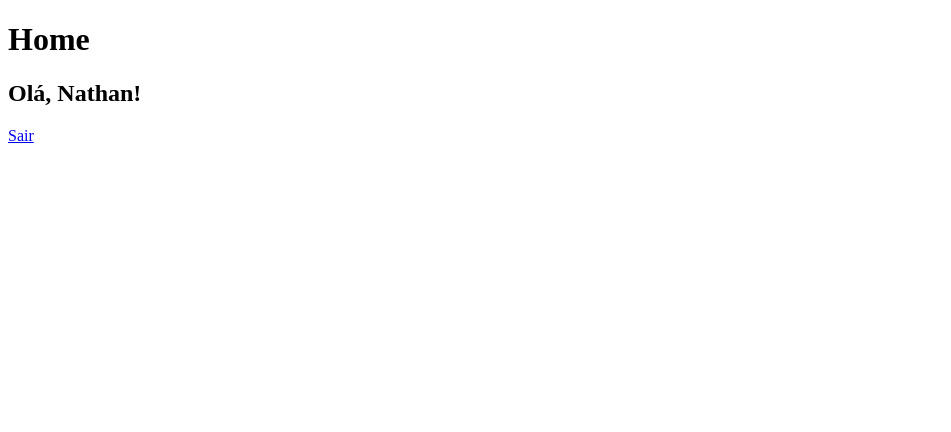
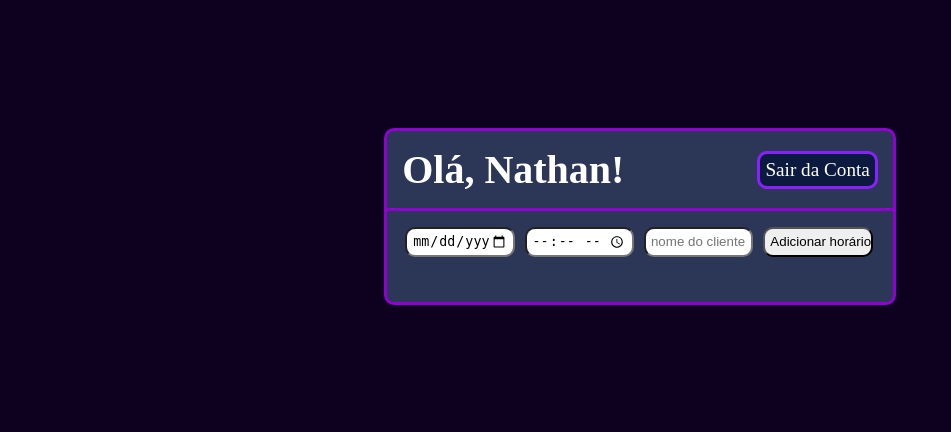
Before and after one commit to NtCalii/Agendamento_Digital, a Flask app: page / in a window 1280 px wide. Shown: the top 432 px of the page, without its empty margins (0-951 px from the left). Run offline with Flask 3, Linux system fonts and the light colour scheme; a user stored in the database is signed in.

Commit message:
Banco dos Horários criados
Banco de dados dos Horários criado e feita conexão, home.html add conteúdo e também os inputs, css para o home criado.

```diff
--- a/App.py
+++ b/App.py
@@ -1,8 +1,9 @@
-from flask import Flask, render_template, request, redirect, url_for
+from flask import Flask, render_template, request, redirect, url_for, flash
 from flask_login import LoginManager, login_user, logout_user, login_required, current_user
 from Database import db
-from Models import Usuarios
+from Models import Usuarios, Horarios
 import hashlib
+from datetime import date, time
 
 app = Flask(__name__)
 app.secret_key = "senha_secreta"
@@ -58,10 +59,35 @@ def logout():
     logout_user()
     return redirect(url_for("login"))
 
-@app.route("/")
+@app.route("/", methods=["GET", "POST"])
 @login_required
 def home():
-    return render_template("Home.html")
+    if request.method == "GET":
+        return render_template("Home.html")
+    elif request.method == "POST":
+        nome_cliente = request.form["inputNomeCliente"]
+        horario_str = request.form["inputHorario"]
+        data_str = request.form["inputData"]
+        usuario_id = current_user.id
+
+        try:
+            # Convertendo a data
+            ano, mes, dia = map(int, data_str.split('-'))
+            data_convertida = date(ano, mes, dia)
+
+            # Convertendo o horário
+            hora, minuto = map(int, horario_str.split(':'))
+            horario_convertido = time(hora, minuto)
+
+        except (ValueError, AttributeError):
+            flash("Formato de data/horário inválido!", "error")
+            return redirect(url_for("home"))
+
+        novo_agendamento = Horarios(nome_cliente=nome_cliente, horario=horario_convertido, usuario_id=usuario_id, data=data_convertida)
+        db.session.add(novo_agendamento)
+        db.session.commit()
+
+        return redirect(url_for("home"))
 
 if __name__ == "__main__":
     with app.app_context():
--- /dev/null
+++ b/static/Home.css
@@ -0,0 +1,64 @@
+*{
+    margin: 0;
+    box-sizing: border-box;
+}
+
+body{
+    background: rgb(14, 0, 31);
+}
+.principal{
+    display: flex;
+    flex-flow: row wrap;
+    width: 40%;
+    height: auto;
+    margin: 10% 30%;
+    background: rgb(44, 55, 88);
+    border: 3px solid rgb(144, 0, 211);
+    border-radius: 10px;
+}
+header{
+    padding-bottom: 3%;
+    border-bottom: 3px solid rgb(144, 0, 211);
+    width: 100%;
+    display: flex;
+    flex-flow: row wrap;
+    align-items: center;
+    justify-content: space-between;
+}
+header h1{
+    margin: 3% 0 0 3%;
+    font-size: 2.5rem;
+    color: white;
+    text-align: left;
+}
+header a{
+    border: 3px solid rgb(136, 32, 255);
+    border-radius: 10px;
+    background: rgb(13, 26, 63);
+    text-decoration: none;
+    color: white;
+    margin: 3% 3% 0 0;
+    padding: 5px;
+    font-size: 1.2rem;
+}
+header a:hover{
+    background: rgb(187, 204, 255);
+    cursor: pointer;
+    color: rgb(0, 0, 0);
+}
+form{
+    margin: 3%;
+}
+input[name="inputData"],input[name="inputHorario"],input[name="inputNomeCliente"],input[name="inputAgendado"]{
+    height: 30px;
+    width: 23%;
+    border-radius: 10px;
+    padding: 5px;
+    align-items: center;
+    margin: 0 3px;
+    cursor: pointer;
+}
+[name="inputAgendado"]:hover{
+    background: rgb(187, 204, 255);
+    color: rgb(0, 0, 0);
+}
--- a/static/Login.css
+++ b/static/Login.css
@@ -40,9 +40,9 @@ div a{
     font-size: 1.3rem;
 }
 a:hover, form input[type='submit']:hover{
-    background: rgb(45, 79, 180);
+    background: rgb(187, 204, 255);
     cursor: pointer;
-    color: white;
+    color: rgb(0, 0, 0);
 }
 div form input{
     margin: 3%;
--- a/templates/Home.html
+++ b/templates/Home.html
@@ -3,11 +3,26 @@
 <head>
     <meta charset="UTF-8">
     <meta name="viewport" content="width=device-width, initial-scale=1.0">
+    <link rel="stylesheet" href="{{url_for('static', filename='Home.css')}}">
     <title>Home</title>
 </head>
 <body>
-    <h1>Home</h1>
-    <h2>Olá, {{current_user.nome}}!</h2>
-    <a href="{{url_for('logout')}}">Sair</a>
+    <div class="principal">
+        <header>
+            <h1>Olá, {{current_user.nome}}!</h1>
+            <a href="{{url_for('logout')}}">Sair da Conta</a>
+        </header>
+
+        <form action="" method="post">
+            <input type="date" name="inputData">
+            <input type="time" name="inputHorario">
+            <input type="text" name="inputNomeCliente" placeholder="nome do cliente...">
+            <input type="submit" name="inputAgendado" value="Adicionar horário">
+        </form>
+
+        <form action="" method="post">
+
+        </form>
+    </div>
 </body>
 </html>
```
Also changed, not shown: Models.py (+10 -0 lines), instance/database.db (deleted).
